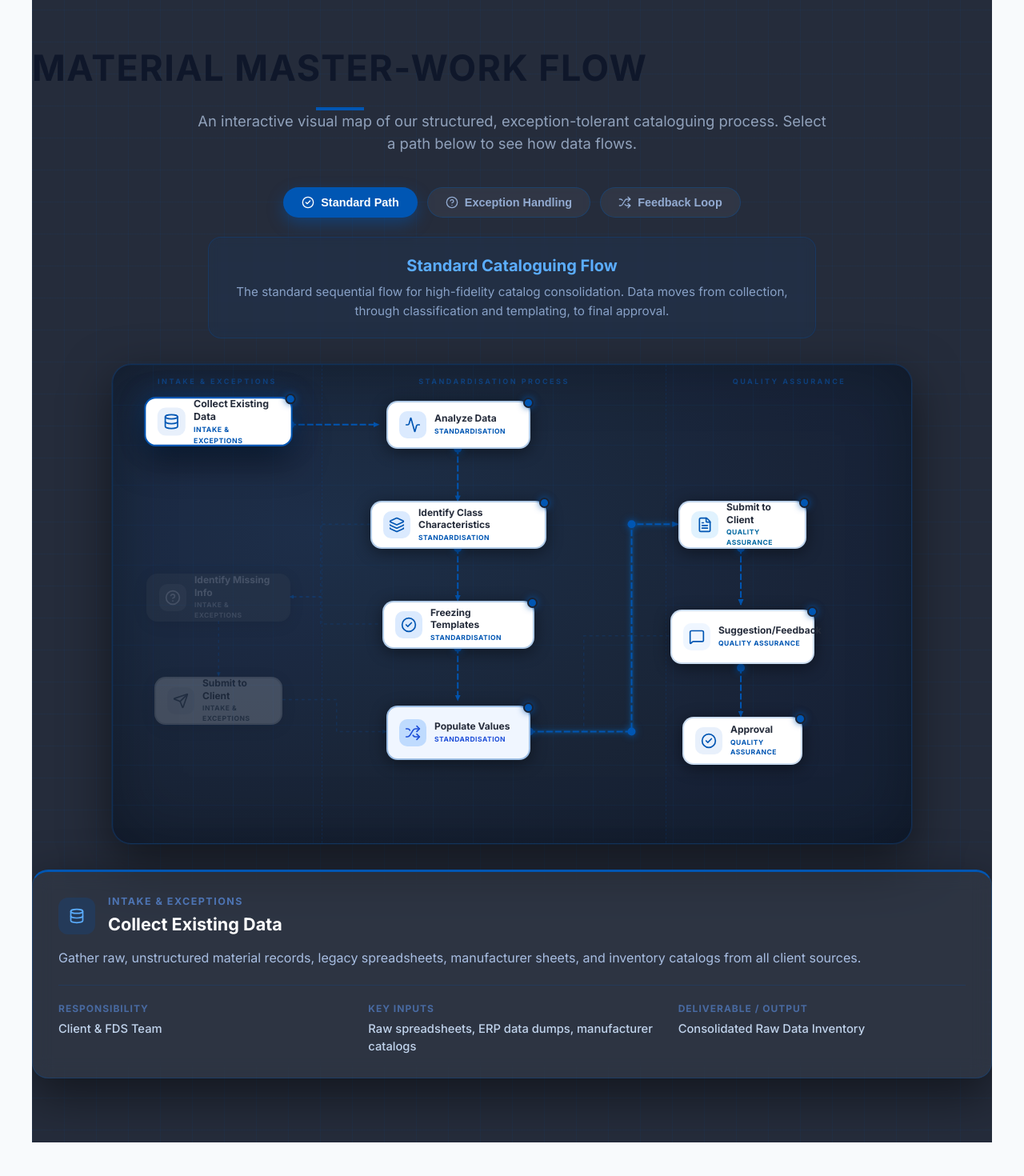
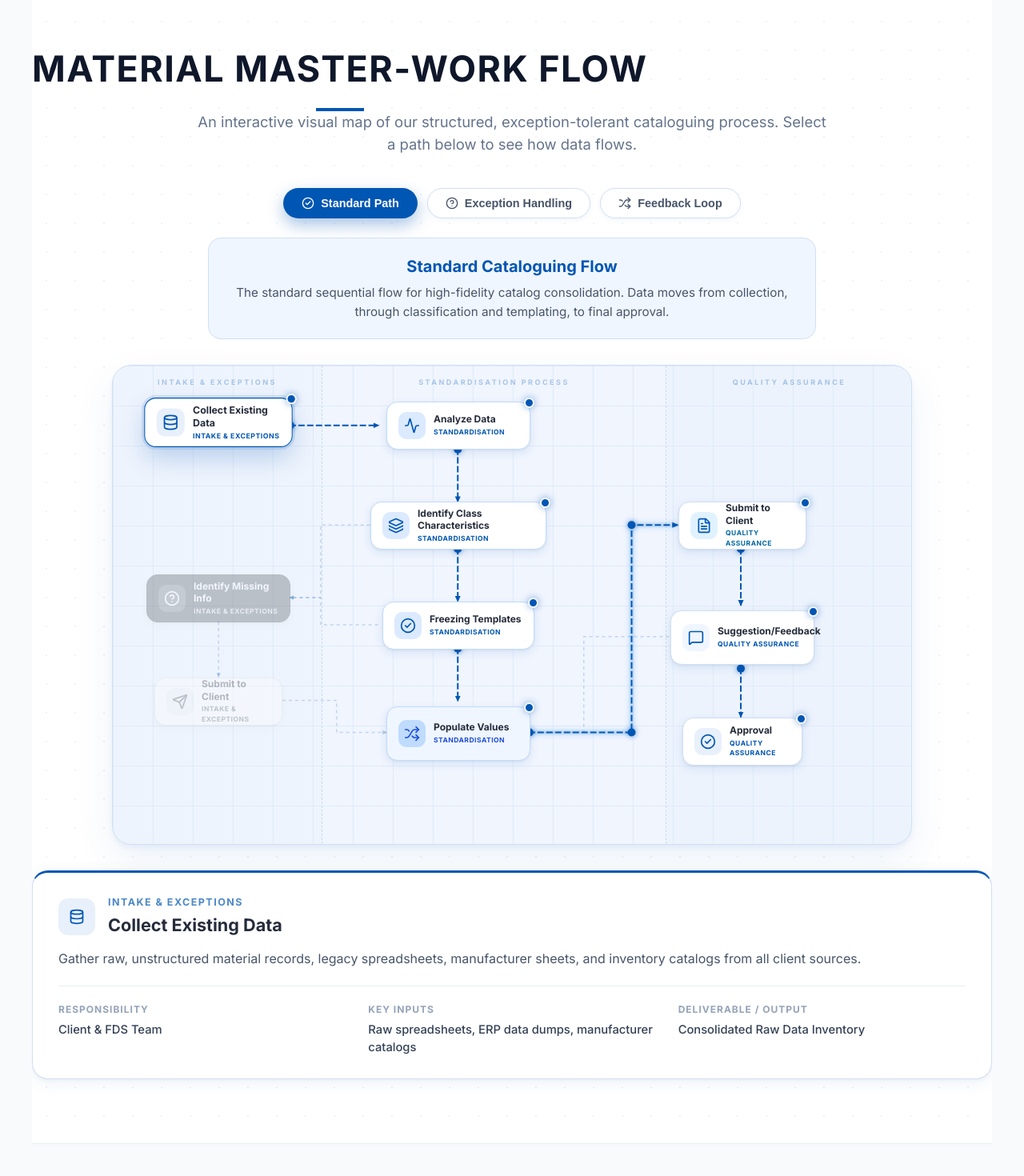
Before and after one commit to Git229KEV/Fresh-desk-solutions, a React (Vite) app: page /software/material-coding in a window 1280 px wide. Shown: the part 2220-3690 px from the top of the page at 80% size. Built offline with nearby package versions, Linux system fonts and the light colour scheme; a web font is replaced by a local one.

Commit message:
feat: workflow section background changed to white with light blue canvas and dark text

```diff
--- a/src/site/SoftwarePlatform/MaterialCoding.css
+++ b/src/site/SoftwarePlatform/MaterialCoding.css
@@ -243,26 +243,25 @@
 }
 
 /* ================================================================
-   WORKFLOW SECTION — Brand Theme: #252C3B + #0056B3 + White
+   WORKFLOW SECTION — White Background, #0056B3 + #252C3B Accents
    ================================================================ */
 .mc-workflow-section {
     padding: 80px 0;
-    background: #252C3B;
-    border-top: none;
-    border-bottom: none;
+    background: #ffffff;
+    border-top: 1px solid #e8eef6;
+    border-bottom: 1px solid #e8eef6;
     position: relative;
     overflow: hidden;
 }
 
-/* Subtle grid overlay in brand blue */
+/* Very subtle dot-grid background in blue on white */
 .mc-workflow-section::before {
     content: '';
     position: absolute;
     inset: 0;
     background-image:
-        linear-gradient(rgba(0, 86, 179, 0.08) 1px, transparent 1px),
-        linear-gradient(90deg, rgba(0, 86, 179, 0.08) 1px, transparent 1px);
-    background-size: 40px 40px;
+        radial-gradient(circle, rgba(0, 86, 179, 0.07) 1px, transparent 1px);
+    background-size: 36px 36px;
     pointer-events: none;
     z-index: 0;
 }
@@ -272,12 +271,13 @@
     z-index: 1;
 }
 
+/* Section headings use brand dark */
 .mc-workflow-section .section-title {
-    color: #ffffff;
+    color: #252C3B;
 }
 
 .mc-workflow-section .section-subtitle {
-    color: rgba(180, 200, 230, 0.75);
+    color: #64748b;
     margin-bottom: 2.5rem;
 }
 
@@ -296,42 +296,42 @@
     gap: 8px;
     padding: 10px 22px;
     border-radius: 30px;
-    border: 1px solid rgba(0, 86, 179, 0.35);
-    background: rgba(255, 255, 255, 0.05);
-    color: rgba(180, 210, 255, 0.75);
+    border: 1.5px solid #d1dff5;
+    background: #ffffff;
+    color: #475569;
     font-size: 0.9rem;
     font-weight: 600;
     cursor: pointer;
     transition: all 0.25s cubic-bezier(0.4, 0, 0.2, 1);
-    backdrop-filter: blur(4px);
+    box-shadow: 0 2px 6px rgba(0, 86, 179, 0.06);
 }
 
 .path-tab:hover {
-    background: rgba(0, 86, 179, 0.18);
-    border-color: rgba(0, 86, 179, 0.6);
-    color: #ffffff;
+    background: #f0f6ff;
+    border-color: #0056B3;
+    color: #0056B3;
     transform: translateY(-2px);
-    box-shadow: 0 6px 16px rgba(0, 86, 179, 0.2);
+    box-shadow: 0 6px 16px rgba(0, 86, 179, 0.12);
 }
 
 .path-tab.active {
-    color: white;
+    color: #ffffff;
     border-color: transparent;
 }
 
 .path-tab.standard-tab.active {
     background: #0056B3;
-    box-shadow: 0 8px 20px rgba(0, 86, 179, 0.45);
+    box-shadow: 0 8px 20px rgba(0, 86, 179, 0.35);
 }
 
 .path-tab.exceptions-tab.active {
     background: linear-gradient(135deg, #0056B3, #0077cc);
-    box-shadow: 0 8px 20px rgba(0, 86, 179, 0.4);
+    box-shadow: 0 8px 20px rgba(0, 86, 179, 0.3);
 }
 
 .path-tab.feedback-tab.active {
-    background: linear-gradient(135deg, #1a3d6b, #0056B3);
-    box-shadow: 0 8px 20px rgba(0, 86, 179, 0.35);
+    background: linear-gradient(135deg, #252C3B, #0056B3);
+    box-shadow: 0 8px 20px rgba(37, 44, 59, 0.3);
 }
 
 /* Path Info Bar */
@@ -340,10 +340,9 @@
     max-width: 760px;
     margin: 0 auto 2rem auto;
     padding: 1.25rem 2rem;
-    background: rgba(0, 86, 179, 0.08);
+    background: #f0f6ff;
     border-radius: 16px;
-    border: 1px solid rgba(0, 86, 179, 0.25);
-    backdrop-filter: blur(6px);
+    border: 1px solid #d1dff5;
     transition: all 0.3s ease;
 }
 
@@ -353,13 +352,13 @@
     margin-bottom: 0.4rem;
 }
 
-.path-title.color-blue   { color: #5badff; }
-.path-title.color-purple { color: #7ec8ff; }
-.path-title.color-yellow { color: #93c5fd; }
+.path-title.color-blue   { color: #0056B3; }
+.path-title.color-purple { color: #0056B3; }
+.path-title.color-yellow { color: #252C3B; }
 
 .path-description {
     font-size: 0.95rem;
-    color: rgba(180, 210, 255, 0.7);
+    color: #475569;
     line-height: 1.6;
     margin: 0;
 }
@@ -377,24 +376,24 @@
     position: relative;
     width: 1000px;
     height: 600px;
-    background: radial-gradient(ellipse at 25% 35%, #1e2d45 0%, #1a2232 60%, #151c2b 100%);
+    /* Light blue-tinted canvas — stands out from white section bg */
+    background: #f4f8ff;
     border-radius: 24px;
-    border: 1px solid rgba(0, 86, 179, 0.3);
+    border: 1.5px solid #d1dff5;
     box-shadow:
-        0 0 0 1px rgba(0, 86, 179, 0.12),
-        0 20px 60px rgba(0, 0, 0, 0.5),
-        inset 0 0 80px rgba(0, 0, 0, 0.3);
+        0 4px 6px rgba(0, 86, 179, 0.06),
+        0 20px 50px rgba(0, 86, 179, 0.08);
     overflow: hidden;
 }
 
-/* Grid lines inside canvas */
+/* Subtle grid lines inside canvas */
 .mc-flowchart-canvas::before {
     content: '';
     position: absolute;
     inset: 0;
     background-image:
-        linear-gradient(rgba(0, 86, 179, 0.07) 1px, transparent 1px),
-        linear-gradient(90deg, rgba(0, 86, 179, 0.07) 1px, transparent 1px);
+        linear-gradient(rgba(0, 86, 179, 0.06) 1px, transparent 1px),
+        linear-gradient(90deg, rgba(0, 86, 179, 0.06) 1px, transparent 1px);
     background-size: 50px 50px;
     pointer-events: none;
     z-index: 0;
@@ -405,7 +404,7 @@
     position: absolute;
     top: 0;
     bottom: 0;
-    border-right: 1px dashed rgba(0, 86, 179, 0.18);
+    border-right: 1px dashed rgba(0, 86, 179, 0.15);
     display: flex;
     justify-content: center;
     align-items: flex-start;
@@ -420,13 +419,13 @@
     font-size: 9px;
     font-weight: 800;
     letter-spacing: 2.5px;
-    color: rgba(0, 120, 255, 0.35);
+    color: rgba(0, 86, 179, 0.3);
     text-transform: uppercase;
 }
 
-.swimlane-label.lane-intake          { background: rgba(0, 86, 179, 0.04); }
-.swimlane-label.lane-standardization { background: rgba(0, 86, 179, 0.03); }
-.swimlane-label.lane-qa              { background: rgba(0, 86, 179, 0.05); }
+.swimlane-label.lane-intake          { background: rgba(0, 86, 179, 0.025); }
+.swimlane-label.lane-standardization { background: rgba(0, 86, 179, 0.015); }
+.swimlane-label.lane-qa              { background: rgba(0, 86, 179, 0.03); }
 
 /* SVG connector overlay */
 .mc-flowchart-svg {
@@ -450,13 +449,13 @@
     to { stroke-dashoffset: -1000; }
 }
 
-/* ── Junction Dots — brand blue ── */
+/* ── Junction Dots — #0056B3 blue ── */
 .junction-dot {
     fill: #0056B3;
-    filter: drop-shadow(0 0 5px rgba(0, 86, 179, 0.9));
+    filter: drop-shadow(0 0 4px rgba(0, 86, 179, 0.6));
 }
 
-/* ── Flow Nodes (white cards) ── */
+/* ── Flow Nodes (white cards on light canvas) ── */
 .flow-node {
     position: absolute;
     display: flex;
@@ -468,30 +467,30 @@
     cursor: pointer;
     transition: all 0.3s cubic-bezier(0.4, 0, 0.2, 1);
     background: #ffffff;
-    border: 2px solid rgba(255, 255, 255, 0.9);
-    box-shadow: 0 4px 20px rgba(0, 0, 0, 0.45);
+    border: 1.5px solid #d1dff5;
+    box-shadow: 0 4px 12px rgba(0, 86, 179, 0.1), 0 1px 3px rgba(0, 0, 0, 0.06);
 }
 
 .flow-node:hover {
     transform: translateY(-4px) scale(1.02);
-    box-shadow: 0 12px 30px rgba(0, 0, 0, 0.5), 0 0 22px rgba(0, 86, 179, 0.35);
     border-color: #0056B3;
+    box-shadow: 0 10px 24px rgba(0, 86, 179, 0.18), 0 2px 6px rgba(0, 0, 0, 0.06);
 }
 
 .flow-node.selected {
     transform: translateY(-4px) scale(1.03);
     border-color: #0056B3;
-    box-shadow: 0 16px 40px rgba(0, 0, 0, 0.55), 0 0 30px rgba(0, 86, 179, 0.4);
+    box-shadow: 0 14px 30px rgba(0, 86, 179, 0.22), 0 0 0 3px rgba(0, 86, 179, 0.12);
     z-index: 10;
 }
 
 .flow-node.out-of-path {
-    opacity: 0.18;
-    filter: saturate(0.1);
+    opacity: 0.3;
+    filter: saturate(0.15) grayscale(0.5);
 }
 
 .flow-node.out-of-path:hover {
-    opacity: 0.6;
+    opacity: 0.7;
     filter: none;
 }
 
@@ -534,60 +533,59 @@
     width: 13px;
     height: 13px;
     border-radius: 50%;
-    border: 2px solid #1a2232;
+    border: 2px solid #f4f8ff;
     z-index: 6;
-    box-shadow: 0 0 8px rgba(0, 86, 179, 0.8);
+    box-shadow: 0 0 8px rgba(0, 86, 179, 0.5);
     background-color: #0056B3;
 }
 
-/* ── Node color variants — all use brand blue accent ── */
-.flow-node.peach { background: #ffffff; border-color: rgba(0, 86, 179, 0.25); }
+/* ── Node color variants — all blue-tinted on white ── */
+.flow-node.peach { background: #ffffff; border-color: #d1dff5; }
 .flow-node.peach .flow-node-icon { background: #e8f0fb; color: #0056B3; }
 .flow-node.peach .flow-node-lane { color: #0056B3; }
 .flow-node.peach.selected { border-color: #0056B3; }
 
-.flow-node.blue { background: #ffffff; border-color: rgba(0, 86, 179, 0.3); }
+.flow-node.blue { background: #ffffff; border-color: #bfdbfe; }
 .flow-node.blue .flow-node-icon { background: #dbeafe; color: #0056B3; }
 .flow-node.blue .flow-node-lane { color: #0056B3; }
 .flow-node.blue.selected { border-color: #0056B3; }
 
-.flow-node.green { background: #f0f6ff; border-color: rgba(0, 86, 179, 0.35); }
+.flow-node.green { background: #f0f6ff; border-color: #bfdbfe; }
 .flow-node.green .flow-node-icon { background: #bfdbfe; color: #1d4ed8; }
 .flow-node.green .flow-node-lane { color: #1d4ed8; }
 .flow-node.green.selected { border-color: #0056B3; }
 
-.flow-node.cyan { background: #ffffff; border-color: rgba(0, 86, 179, 0.25); }
+.flow-node.cyan { background: #ffffff; border-color: #d1dff5; }
 .flow-node.cyan .flow-node-icon { background: #e0f2fe; color: #0056B3; }
 .flow-node.cyan .flow-node-lane { color: #0369a1; }
 .flow-node.cyan.selected { border-color: #0056B3; }
 
-.flow-node.yellow { background: #ffffff; border-color: rgba(0, 86, 179, 0.2); }
+.flow-node.yellow { background: #ffffff; border-color: #d1dff5; }
 .flow-node.yellow .flow-node-icon { background: #eff6ff; color: #0056B3; }
 .flow-node.yellow .flow-node-lane { color: #0056B3; }
 .flow-node.yellow.selected { border-color: #0056B3; }
 
-.flow-node.pink { background: #ffffff; border-color: rgba(0, 86, 179, 0.2); }
+.flow-node.pink { background: #ffffff; border-color: #d1dff5; }
 .flow-node.pink .flow-node-icon { background: #e8f0fb; color: #0056B3; }
 .flow-node.pink .flow-node-lane { color: #0056B3; }
 .flow-node.pink.selected { border-color: #0056B3; }
 
-/* purple → brand blue dark card */
-.flow-node.purple { background: #0056B3; border-color: rgba(0, 86, 179, 0.8); }
+/* purple → solid #0056B3 card (accent card) */
+.flow-node.purple { background: #0056B3; border-color: #004494; }
 .flow-node.purple .flow-node-icon { background: rgba(255, 255, 255, 0.2); color: #ffffff; }
-.flow-node.purple .flow-node-lane { color: rgba(255, 255, 255, 0.75); }
+.flow-node.purple .flow-node-lane { color: rgba(255, 255, 255, 0.8); }
 .flow-node.purple .flow-node-content h4 { color: #ffffff; }
-.flow-node.purple.selected { border-color: #ffffff; box-shadow: 0 0 30px rgba(0, 86, 179, 0.7); }
+.flow-node.purple.selected { border-color: #252C3B; box-shadow: 0 0 0 3px rgba(0, 86, 179, 0.2); }
 .flow-node.purple .active-dot-indicator { background-color: #ffffff; border-color: #0056B3; }
 
-/* ── Detail Panel ── */
+/* ── Detail Panel — white card with blue top border ── */
 .active-step-panel {
     margin-top: 2rem;
-    background: rgba(255, 255, 255, 0.04);
-    border: 1px solid rgba(0, 86, 179, 0.3);
+    background: #ffffff;
+    border: 1px solid #d1dff5;
     border-radius: 20px;
     padding: 28px 32px;
-    box-shadow: 0 20px 60px rgba(0, 0, 0, 0.5);
-    backdrop-filter: blur(12px);
+    box-shadow: 0 4px 20px rgba(0, 86, 179, 0.08), 0 1px 4px rgba(0, 0, 0, 0.04);
     transition: all 0.35s ease;
 }
 
@@ -612,21 +610,22 @@
     font-weight: 800;
     letter-spacing: 1.5px;
     text-transform: uppercase;
-    color: rgba(100, 160, 255, 0.6);
+    color: #0056B3;
     display: block;
     margin-bottom: 3px;
+    opacity: 0.7;
 }
 
 .active-step-header h3 {
     margin: 0;
     font-size: 1.35rem;
     font-weight: 700;
-    color: #ffffff;
+    color: #252C3B;
 }
 
 .active-step-description {
     margin: 0;
-    color: rgba(190, 215, 255, 0.85);
+    color: #475569;
     font-size: 1rem;
     line-height: 1.7;
 }
@@ -639,8 +638,8 @@
 .active-step-header.yellow .active-step-icon,
 .active-step-header.pink .active-step-icon,
 .active-step-header.purple .active-step-icon {
-    background: rgba(0, 86, 179, 0.2);
-    color: #5badff;
+    background: #e8f0fb;
+    color: #0056B3;
 }
 
 /* Details grid */
@@ -650,7 +649,7 @@
     gap: 1.75rem;
     margin-top: 1.25rem;
     padding-top: 1.25rem;
-    border-top: 1px solid rgba(0, 86, 179, 0.2);
+    border-top: 1px solid #e8eef6;
 }
 
 .details-col { display: flex; flex-direction: column; gap: 5px; }
@@ -658,14 +657,14 @@
 .details-label {
     font-size: 0.75rem;
     font-weight: 800;
-    color: rgba(100, 160, 255, 0.5);
+    color: #94a3b8;
     letter-spacing: 1px;
     text-transform: uppercase;
 }
 
 .details-val {
     font-size: 0.92rem;
-    color: rgba(210, 230, 255, 0.9);
+    color: #334155;
     font-weight: 500;
     line-height: 1.5;
 }
```
